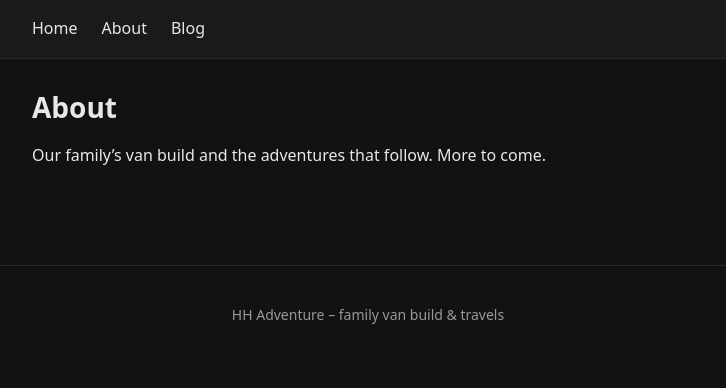
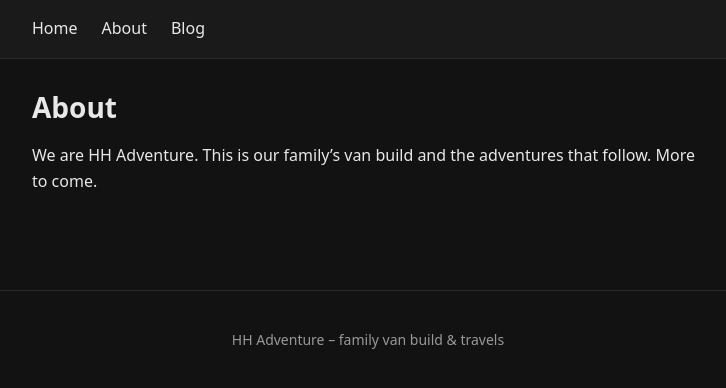
Before and after one commit to nostrgamer/HHAdventure, an Eleventy site: page about.md in a window 1280 px wide. Shown: the whole page, without its empty margins (272-998 px from the left). Built offline with nearby package versions, Linux system fonts and the light colour scheme; Eleventy itself is replaced by a stand-in of ours; files that its build step writes are made by us from their sources.

Commit message:
Update about.md

```diff
--- a/about.md
+++ b/about.md
@@ -5,4 +5,4 @@ title: About
 
 # About
 
-Our family’s van build and the adventures that follow. More to come.
+We are HH Adventure. This is our family’s van build and the adventures that follow. More to come.
```
